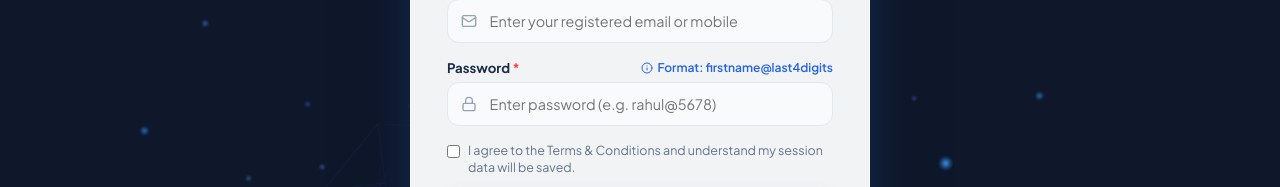
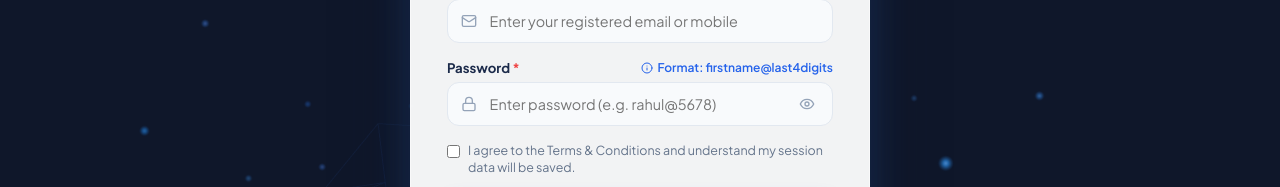
Before and after one commit to seenaiahdev/demo-booking-login, a React (Vite) app in the folder frontend/: page / in a window 1280 px wide. Shown: the part 366-553 px from the top of the page. Built offline with nearby package versions, Linux system fonts and the light colour scheme.

Commit message:
feat: add password visibility toggle to login forms

```diff
--- a/frontend/src/components/AdminDashboard.jsx
+++ b/frontend/src/components/AdminDashboard.jsx
@@ -3,7 +3,7 @@
 import {
   ShieldCheck, LogOut, RefreshCw, Search, Filter, Play, CheckCircle,
   Clock, Download, ArrowUp, ArrowDown, Users, TrendingUp, Sliders,
-  Video, Monitor, Sparkles, Lock, Volume2, Maximize, AlertOctagon, UserCheck, Layers, Settings
+  Video, Monitor, Sparkles, Lock, Volume2, Maximize, AlertOctagon, UserCheck, Layers, Settings, Eye, EyeOff
 } from 'lucide-react';
 import ThreeBackground from './ThreeBackground';
 import logoImg from '../assests/Logo_f8hqc0.jpg';
@@ -14,6 +14,7 @@
   const [password, setPassword] = useState('');
   const [isAuthenticated, setIsAuthenticated] = useState(false);
   const [error, setError] = useState('');
+  const [showPassword, setShowPassword] = useState(false);
 
   const [users, setUsers] = useState([]);
   const [loading, setLoading] = useState(false);
@@ -227,13 +228,32 @@
               <div className="input-wrapper-aspire">
                 <Lock className="input-icon-aspire" size={16} color="#2563eb" />
                 <input
-                  type="password"
+                  type={showPassword ? 'text' : 'password'}
                   value={password}
                   onChange={e => setPassword(e.target.value)}
                   placeholder="Enter admin password"
                   className="input-aspire"
+                  style={{ paddingRight: '2.8rem' }}
                   autoFocus
                 />
+                <button
+                  type="button"
+                  onClick={() => setShowPassword(!showPassword)}
+                  style={{
+                    position: 'absolute',
+                    right: '0.9rem',
+                    background: 'none',
+                    border: 'none',
+                    cursor: 'pointer',
+                    color: '#94a3b8',
+                    display: 'flex',
+                    alignItems: 'center',
+                    padding: '4px'
+                  }}
+                  title={showPassword ? "Hide password" : "Show password"}
+                >
+                  {showPassword ? <EyeOff size={16} /> : <Eye size={16} />}
+                </button>
               </div>
             </div>
 
--- a/frontend/src/components/LoginPage.jsx
+++ b/frontend/src/components/LoginPage.jsx
@@ -1,7 +1,7 @@
 // Purpose: Clean WebGL portal login page strictly validating authentication against Supabase demo_booking table and displaying explicit account-not-found alert messages.
 
 import React, { useState } from 'react';
-import { Mail, Lock, ArrowRight, AlertCircle, Info } from 'lucide-react';
+import { Mail, Lock, ArrowRight, AlertCircle, Info, Eye, EyeOff } from 'lucide-react';
 import ThreeBackground from './ThreeBackground';
 import logoImg from '../assests/Logo_f8hqc0.jpg';
 
@@ -12,6 +12,7 @@
   const [error, setError] = useState('');
   const [hasTermsError, setHasTermsError] = useState(false);
   const [isLoading, setIsLoading] = useState(false);
+  const [showPassword, setShowPassword] = useState(false);
 
   const handleSubmit = async (e) => {
     e.preventDefault();
@@ -108,13 +109,32 @@
             <div className="input-wrapper-aspire">
               <Lock className="input-icon-aspire" size={16} />
               <input
-                type="password"
+                type={showPassword ? 'text' : 'password'}
                 className="input-aspire"
                 placeholder="Enter password (e.g. rahul@5678)"
                 value={password}
                 onChange={(e) => setPassword(e.target.value)}
+                style={{ paddingRight: '2.8rem' }}
                 required
               />
+              <button
+                type="button"
+                onClick={() => setShowPassword(!showPassword)}
+                style={{
+                  position: 'absolute',
+                  right: '0.9rem',
+                  background: 'none',
+                  border: 'none',
+                  cursor: 'pointer',
+                  color: '#94a3b8',
+                  display: 'flex',
+                  alignItems: 'center',
+                  padding: '4px'
+                }}
+                title={showPassword ? "Hide password" : "Show password"}
+              >
+                {showPassword ? <EyeOff size={16} /> : <Eye size={16} />}
+              </button>
             </div>
           </div>
 
```
